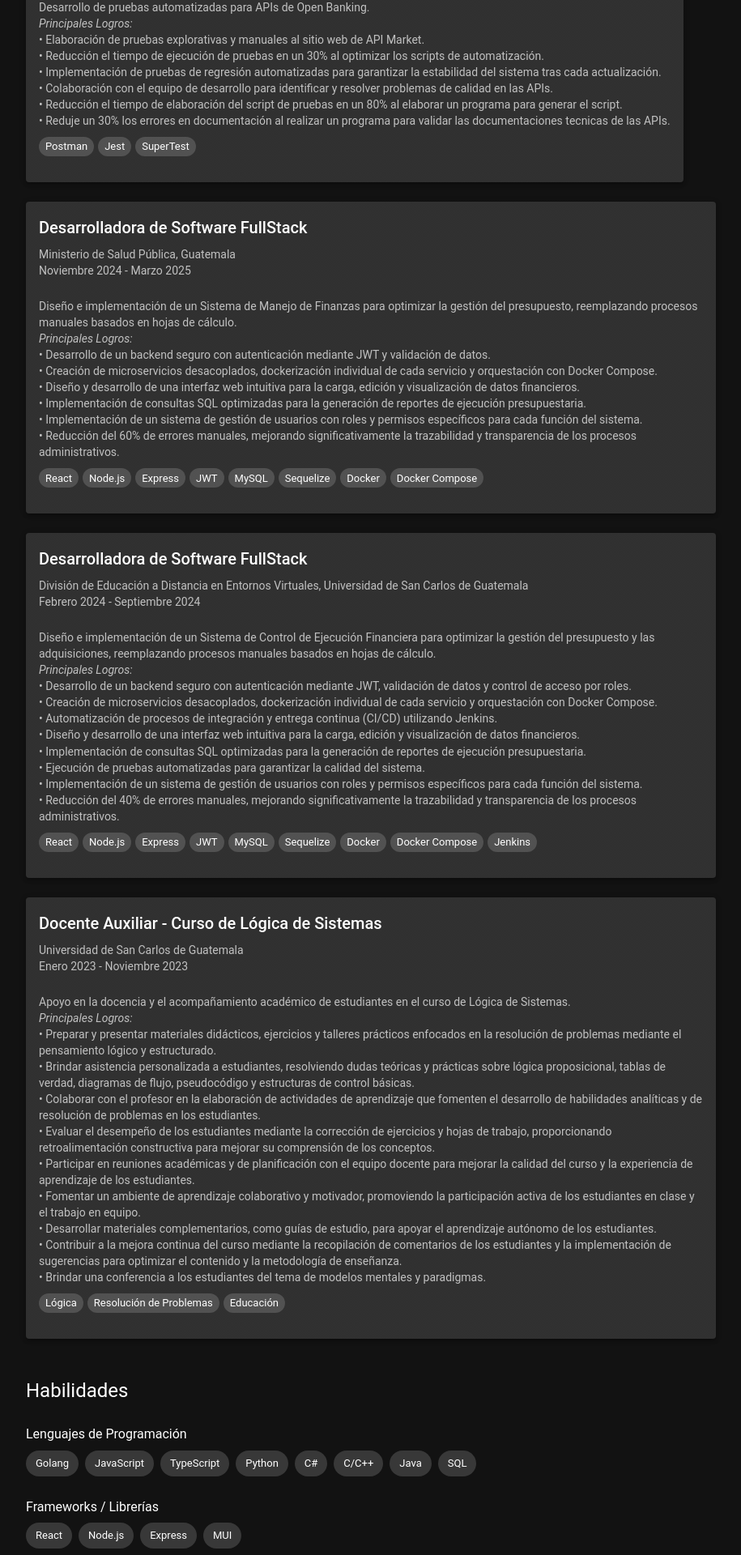
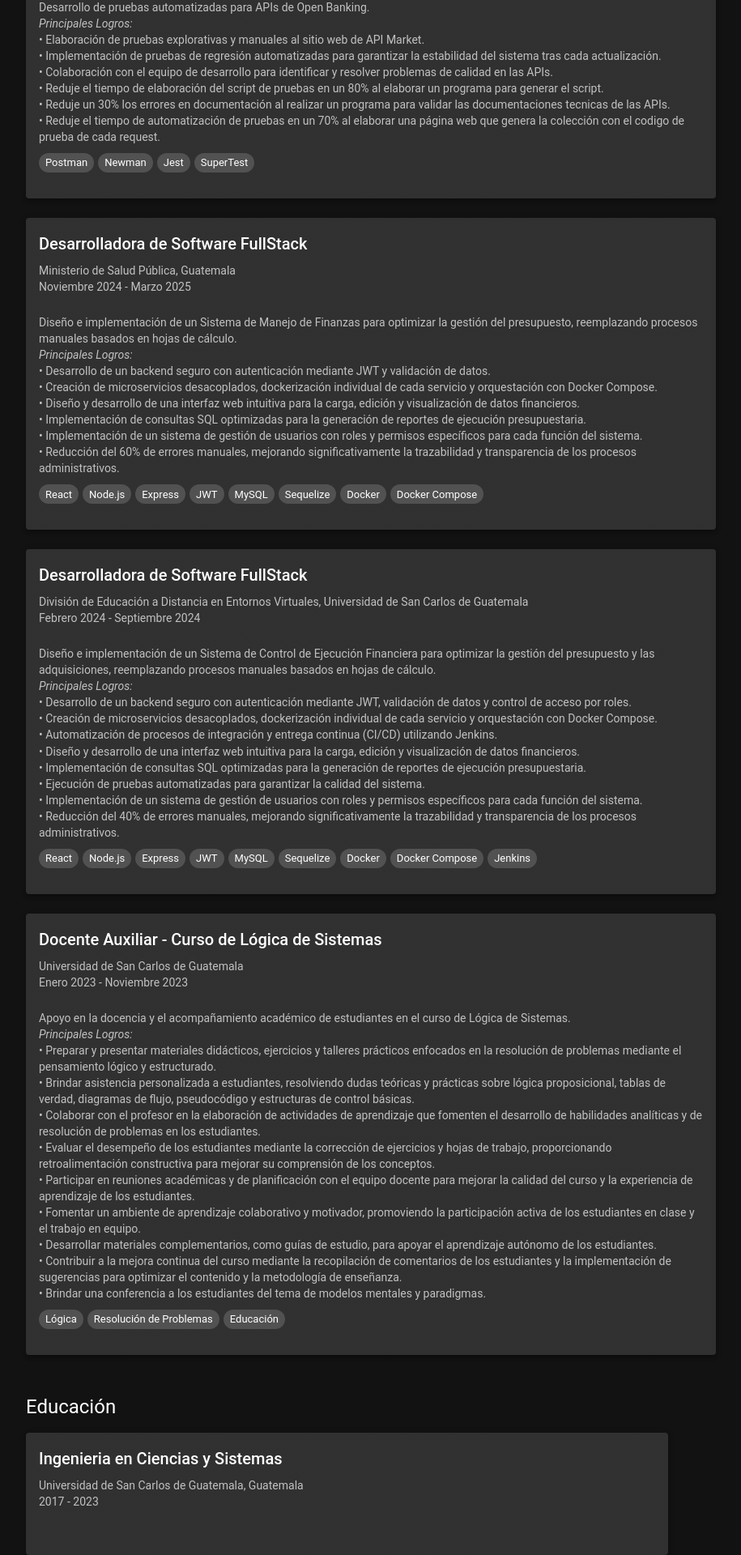
Before and after one commit to miova280703/iovamirandadev, a React (Create React App) app in the folder portafolio/: page / in a window 1280 px wide. Shown: the part 740-2660 px from the top of the page at 81% size, without its empty margins (182-1097 px from the left). Built offline with nearby package versions, Linux system fonts and the light colour scheme.

Commit message:
Actualizacion educacion

```diff
--- a/portafolio/src/App.js
+++ b/portafolio/src/App.js
@@ -11,6 +11,7 @@ import SkillsSection from "./components/SkillsSection";
 import Header from "./components/Header";
 import ThemeToggle from "./components/ThemeToggle";
 import LanguageToggle from "./components/LanguageToggle";
+import EducationSection from "./components/EducationSecction";
 
 function App() {
   const [darkMode, setDarkMode] = useState(true);
@@ -43,6 +44,7 @@ function App() {
 
         <Header language={language} />
         <ProjectsSection language={language} />
+        <EducationSection language={language} />
         <SkillsSection language={language} />
       </Container>
     </ThemeProvider>
--- /dev/null
+++ b/portafolio/src/components/EducationSecction.jsx
@@ -0,0 +1,78 @@
+import React from "react";
+import { Typography, Grid, Card, CardContent, CardActions, Button, Chip } from "@mui/material";
+
+const content = {
+    es: {
+        titulo: "Educación",
+        projects: [
+            {
+                title: "Ingenieria en Ciencias y Sistemas",
+                place: "Universidad de San Carlos de Guatemala, Guatemala",
+                date: "2017 - 2023",
+            },
+        ]
+    },
+    en: {
+        titulo: "Education",
+        projects: [
+            {
+                title: "Bachelor's Degree in Science and Systems Engineering",
+                place: "Universidad de San Carlos de Guatemala, Guatemala",
+                date: "2017 - 2023",
+            },
+        ]
+    }
+};
+
+const EducationSection = ({ language }) => {
+    const { titulo, projects } = content[language];
+    return (
+        <>
+            <Typography variant="h5" mt={6} mb={2}>
+                {titulo}
+            </Typography>
+            <Grid container spacing={3}>
+                {projects.map((project, index) => (
+                    <Grid item xs={12} sm={6} key={index}>
+                        <Card elevation={3}>
+                            <CardContent>
+                                <Typography variant="h6" gutterBottom>
+                                    {project.title}&nbsp;&nbsp;&nbsp;&nbsp;&nbsp;&nbsp;
+                                </Typography>
+                                <Typography variant="body2" color="text.secondary">
+                                    {project.place}&nbsp;&nbsp;&nbsp;&nbsp;&nbsp;&nbsp;
+                                    &nbsp;&nbsp;&nbsp;&nbsp;&nbsp;&nbsp;
+                                    &nbsp;&nbsp;&nbsp;&nbsp;&nbsp;&nbsp;
+                                    &nbsp;&nbsp;&nbsp;&nbsp;&nbsp;&nbsp;
+                                    &nbsp;&nbsp;&nbsp;&nbsp;&nbsp;&nbsp;
+                                    &nbsp;&nbsp;&nbsp;&nbsp;&nbsp;&nbsp;
+                                    &nbsp;&nbsp;&nbsp;&nbsp;&nbsp;&nbsp;
+                                    &nbsp;&nbsp;&nbsp;&nbsp;&nbsp;&nbsp;
+                                    &nbsp;&nbsp;&nbsp;&nbsp;&nbsp;&nbsp;
+                                    &nbsp;&nbsp;&nbsp;&nbsp;&nbsp;&nbsp;
+                                    &nbsp;&nbsp;&nbsp;&nbsp;&nbsp;&nbsp;
+                                    &nbsp;&nbsp;&nbsp;&nbsp;&nbsp;&nbsp;
+                                    &nbsp;&nbsp;&nbsp;&nbsp;&nbsp;&nbsp;
+                                    &nbsp;&nbsp;&nbsp;&nbsp;&nbsp;&nbsp;
+                                    &nbsp;&nbsp;&nbsp;&nbsp;&nbsp;&nbsp;
+                                    &nbsp;&nbsp;&nbsp;&nbsp;&nbsp;&nbsp;
+                                    &nbsp;&nbsp;&nbsp;&nbsp;&nbsp;&nbsp;
+                                    &nbsp;&nbsp;&nbsp;&nbsp;&nbsp;&nbsp;
+                                </Typography>
+                                <div style={{ display: "flex", alignItems: "center", gap: 8 }}>
+                                    <Typography variant="body2" color="text.secondary">
+                                        {project.date}&nbsp;&nbsp;
+                                    </Typography>
+                                </div><br />
+                            </CardContent>
+                            <CardActions>
+                            </CardActions>
+                        </Card>
+                    </Grid>
+                ))}
+            </Grid>
+        </>
+    );
+};
+
+export default EducationSection;
--- a/portafolio/src/components/Header.jsx
+++ b/portafolio/src/components/Header.jsx
@@ -10,7 +10,7 @@ const content = {
           `Soy Ingeniera en Ciencias y Sistemas con sólida experiencia en el desarrollo e implementación de soluciones tecnológicas robustas.
           Como Fullstack Developer, he trabajado con tecnologías modernas como React, Node.js, Express, MySQL, entre otras, creando aplicaciones escalables y eficientes.
           También tengo conocimientos en DevOps, incluyendo el uso de Docker, Docker-Compose, Kubernetes, Jenkins y pipelines CI/CD, lo que me permite contribuir activamente en entornos de integración y entrega continua.
-          Cuento con más de 2 años de experiencia como QA Engineer, especializándome en pruebas exploratorias, pruebas de integración de APIs (usando Jest, SuperTest y Postman) y pruebas automatizadas con Selenium, asegurando productos de alta calidad y confiabilidad.
+          Cuento con más de 2 años de experiencia como QA Engineer, especializándome en pruebas exploratorias, pruebas de integración de APIs (usando Jest, SuperTest, Postman y Newman) y pruebas automatizadas con Selenium, asegurando productos de alta calidad y confiabilidad.
           Me encanta aprender y tengo la capacidad de adaptarme rápidamente a nuevas tecnologías y entornos. Me apasiona enfrentar retos técnicos complejos, optimizar procesos y diseñar soluciones a la medida para cada proyecto.`,
       },
       en: {
@@ -19,7 +19,7 @@ const content = {
           `I am a Systems Engineering graduate with solid experience in developing and implementing robust technological solutions.
           As a Fullstack Developer, I have worked with modern technologies such as React, Node.js, Express, MySQL, among others, creating scalable and efficient applications.
           I also have knowledge in DevOps, including the use of Docker, Docker-Compose, Kubernetes, Jenkins, and CI/CD pipelines, which allows me to actively contribute in continuous integration and delivery environments.
-          I have over 2 years of experience as a QA Engineer, specializing in exploratory testing, API integration testing (using Jest, SuperTest, and Postman), and automated testing with Selenium, ensuring high-quality and reliable products.
+          I have over 2 years of experience as a QA Engineer, specializing in exploratory testing, API integration testing (using Jest, SuperTest, Postman and Newman), and automated testing with Selenium, ensuring high-quality and reliable products.
           I love learning and have the ability to quickly adapt to new technologies and environments. I am passionate about facing complex technical challenges, optimizing processes, and designing tailored solutions for each project.`,
       },
 };
--- a/portafolio/src/components/ProjectsSection.jsx
+++ b/portafolio/src/components/ProjectsSection.jsx
@@ -14,13 +14,13 @@ const content = {
                 key: "Principales Logros:",
                 keys: [
                     "• Elaboración de pruebas explorativas y manuales al sitio web de API Market.",
-                    "• Reducción el tiempo de ejecución de pruebas en un 30% al optimizar los scripts de automatización.",
                     "• Implementación de pruebas de regresión automatizadas para garantizar la estabilidad del sistema tras cada actualización.",
                     "• Colaboración con el equipo de desarrollo para identificar y resolver problemas de calidad en las APIs.",
-                    "• Reducción el tiempo de elaboración del script de pruebas en un 80% al elaborar un programa para generar el script.",
+                    "• Reduje el tiempo de elaboración del script de pruebas en un 80% al elaborar un programa para generar el script.",
                     "• Reduje un 30% los errores en documentación al realizar un programa para validar las documentaciones tecnicas de las APIs.",
+                    "• Reduje el tiempo de automatización de pruebas en un 70% al elaborar una página web que genera la colección con el codigo de prueba de cada request.",
                 ],
-                technologies: ["Postman", "Jest", "SuperTest"],
+                technologies: ["Postman", "Newman", "Jest", "SuperTest"],
                 github: "",
                 demo: ""
             },
@@ -98,14 +98,15 @@ const content = {
                 current: true,
                 description: "Development of automated tests for Open Banking APIs.",
                 key: "Key Achievements:",
-                keys: ["• Created exploratory and manual tests for the API Market website.",
-                    "• Reduced test execution time by 30% by optimizing automation scripts.",
+                keys: [
+                    "• Created exploratory and manual tests for the API Market website.",
                     "• Implemented automated regression tests to ensure system stability after each update.",
                     "• Collaborated with the development team to identify and resolve quality issues in APIs.",
                     "• Reduced test script creation time by 80% by developing a program to generate the script.",
-                    "• Reduced documentation errors by 30% by creating a program to validate API technical documentation."
+                    "• Reduced documentation errors by 30% by creating a program to validate API technical documentation.",
+                    "• Reduced test automation time by 70% by developing a web page that generates a collection with the test code for each request."
                 ],
-                technologies: ["Postman", "Jest", "SuperTest"],
+                technologies: ["Postman", "Newman", "Jest", "SuperTest"],
                 github: "",
                 demo: ""
             },
@@ -178,8 +179,6 @@ const content = {
 
 const ProjectsSection = ({ language }) => {
     const { titulo, projects } = content[language];
-    console.log(language);
-    console.log(projects);
     return (
         <>
             <Typography variant="h5" mt={6} mb={2}>
```
